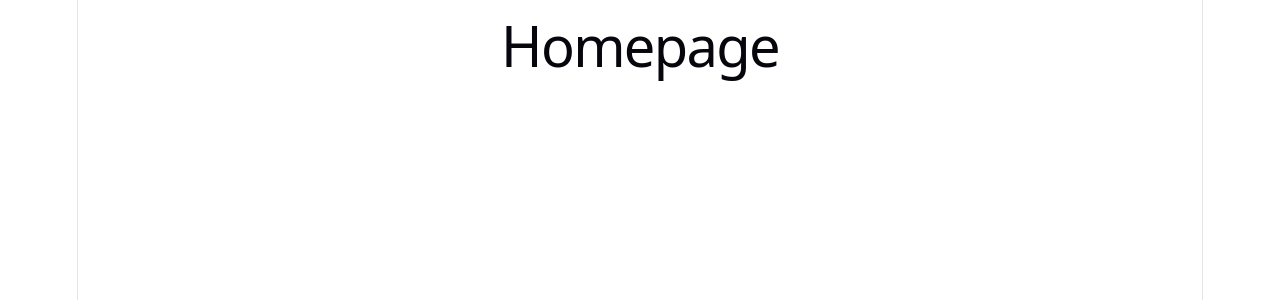
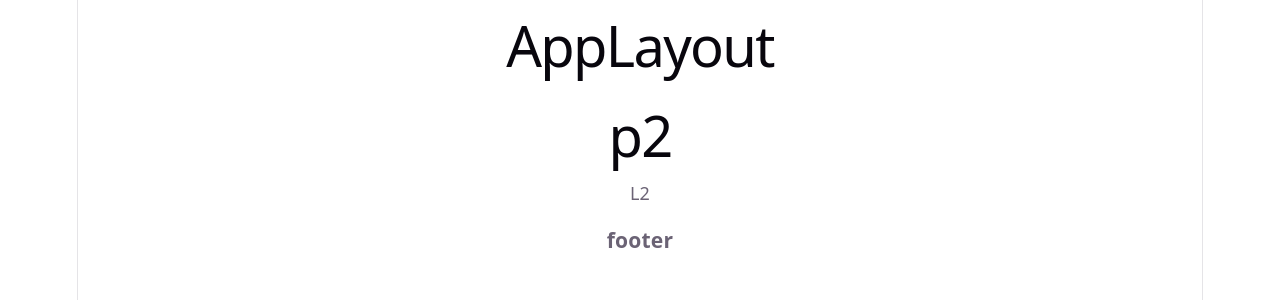
Before and after one commit to amird55/shopping_list_client, a React (Vite) app: page /p2 in a window 1280 px wide. Shown: the top 300 px of the page. Built offline with nearby package versions, Linux system fonts and the light colour scheme.

Commit message:
שימוש ב-react router לשם יצירת דפים עם אפשרות ניווט תוך שימוש ב-Outlet עבור מראה אחיד בין הדפים

```diff
--- a/package.json
+++ b/package.json
@@ -11,7 +11,8 @@
   },
   "dependencies": {
     "react": "^19.2.8",
-    "react-dom": "^19.2.8"
+    "react-dom": "^19.2.8",
+    "react-router": "^8.3.1"
   },
   "devDependencies": {
     "@eslint/js": "^10.0.1",
--- a/src/App.jsx
+++ b/src/App.jsx
@@ -1,11 +1,13 @@
+//npm install react-router
 import { useState } from 'react'
 import './App.css'
-import Homepage from "./_Features/Homepage/Homepage.jsx";
+import { RouterProvider} from 'react-router';
+import  router  from './Routers/main_R.jsx';
 
 function App() {
 
   return (
-      <Homepage />
+      <RouterProvider router={router} />
   )
 }
 
--- /dev/null
+++ b/src/LayOut/AppLayout.jsx
@@ -0,0 +1,14 @@
+import React from 'react';
+import { Outlet, useMatches } from "react-router";
+
+function AppLayout() {
+    return (
+        <>
+            <h1>AppLayout</h1>
+            <Outlet />
+            <h3>footer</h3>
+        </>
+    );
+}
+
+export default AppLayout;
--- /dev/null
+++ b/src/Routers/main_R.jsx
@@ -0,0 +1,19 @@
+import React from "react";
+import {createBrowserRouter} from "react-router";
+
+import Homepage from "../_Features/Homepage/Homepage.jsx";
+import Page2 from "../_Features/Page2/Page2.jsx";
+import AppLayout from "../LayOut/AppLayout.jsx";
+
+const router = createBrowserRouter([
+    {
+        element:<AppLayout />,
+        children:[
+            {path:"/",      element:<Homepage />,     },
+            {path:"/p2",    element:<Page2 hdr="p2" line="L2" />,   },
+            {path:"/p3",    element:<Page2 hdr="p3" line="L3" />,   },
+        ]
+    },
+]);
+
+export default router;
--- /dev/null
+++ b/src/_Features/Page2/Page2.jsx
@@ -0,0 +1,12 @@
+import React from 'react';
+
+function Page2({hdr, line}) {
+    return (
+        <>
+        <h1>{hdr}</h1>
+        <p>{line}</p>
+        </>
+    );
+}
+
+export default Page2;
```
Also changed, not shown: 1 other file (tests, documents, lock files or other folders).
